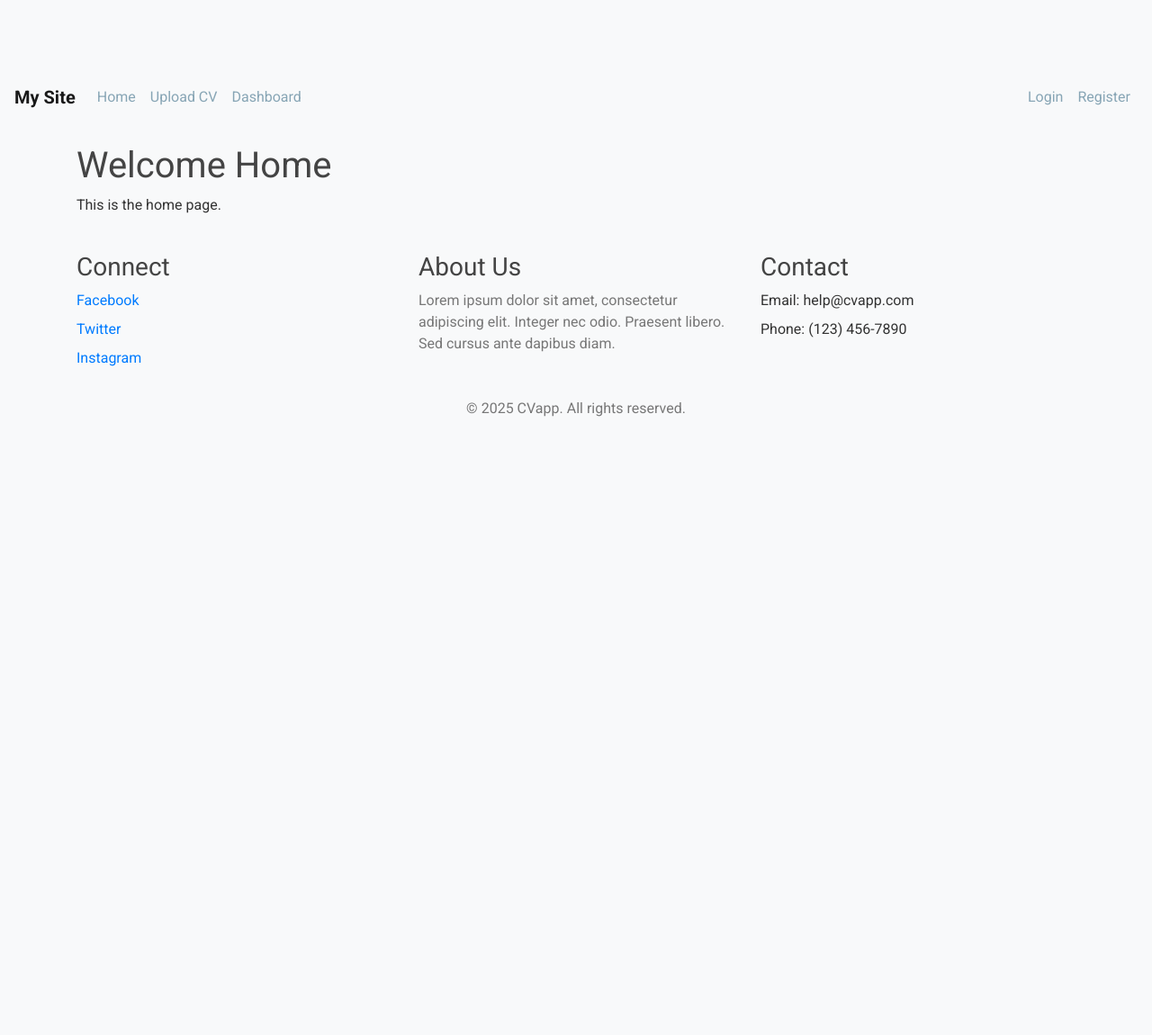
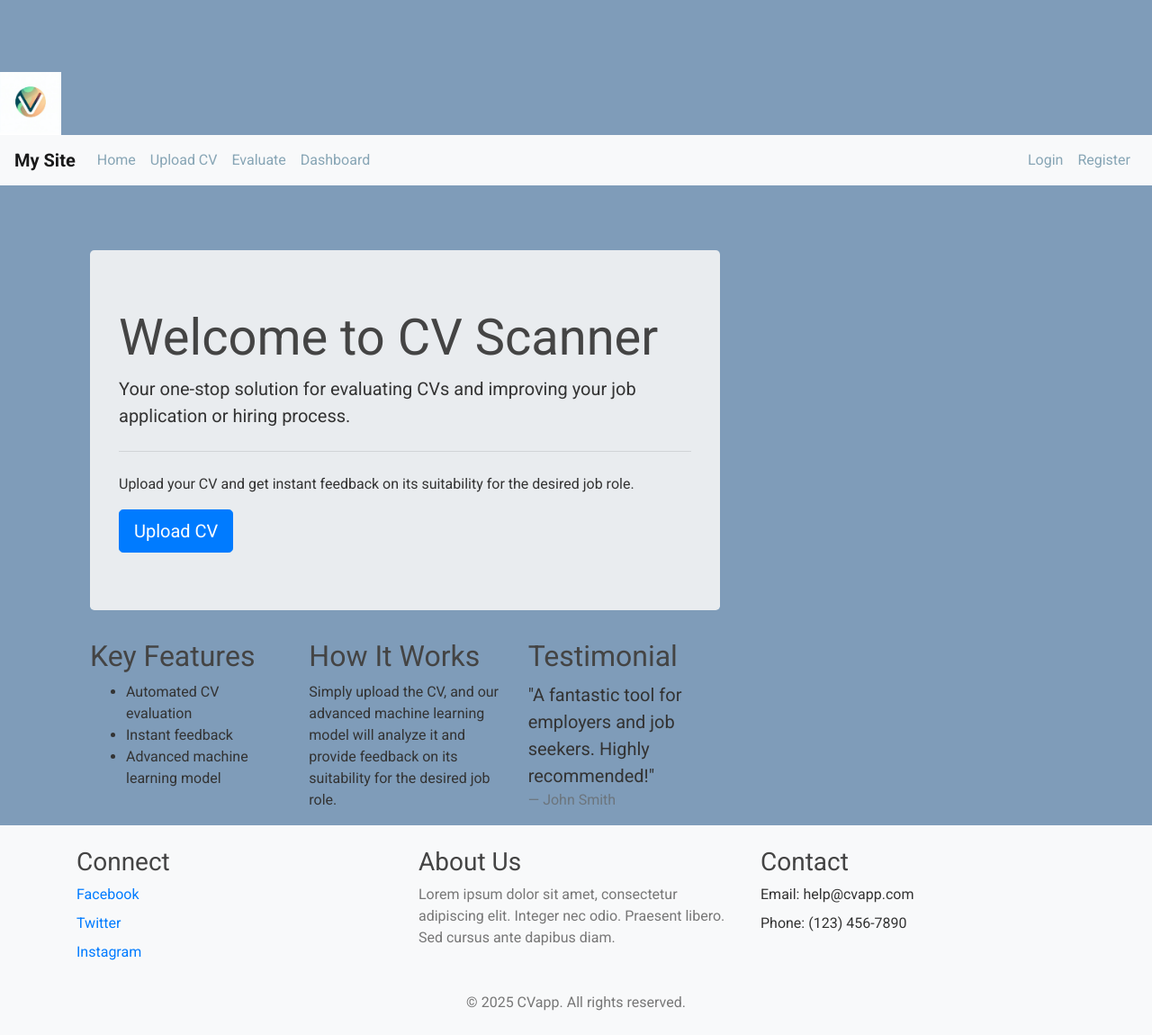
Before and after one commit to tam799/cvscanner, a Django app: page / in a window 1280 px wide. Shown: the whole page at 90% size. Before the commit the page ends 463 px from the top, so only its background shows below. Run offline with Django 5.2, Linux system fonts and the light colour scheme; parts of the project's set-up code (start-up, migrations or seed data) failed here and were passed over; some libraries are stand-ins or nearby versions.

Commit message:
updated homepage content and integrated retrained ml model

```diff
--- a/cvapp/templates/cvapp/base.html
+++ b/cvapp/templates/cvapp/base.html
@@ -21,6 +21,7 @@
 <body>
     <!-- Navigation Bar -->
     <header class="site-header">
+        <img src="{% static 'cvapp\CV app logo 1.png' %}" alt="Logo" style="height: 70px;">
         <nav class="navbar navbar-expand-lg navbar-light bg-light">
             <a class="navbar-brand" href="#">My Site</a>
             <button class="navbar-toggler" type="button" data-toggle="collapse" data-target="#navbarNav" aria-controls="navbarNav" aria-expanded="false" aria-label="Toggle navigation">
@@ -35,8 +36,11 @@
                         <a class="nav-link" href="{% url 'cvapp:upload_cv' %}">Upload CV</a>
                     </li>
                     <li class="nav-item">
+                        <a class="nav-link" href="{% url 'cvapp:evaluate_cv' %}">Evaluate</a>
+                    <li class="nav-item">
                         <a class="nav-link" href="{% url 'cvapp:dashboard' %}">Dashboard</a>
                     </li>
+
                 </ul>
                 <ul class="navbar-nav ml-auto">
                     {% if user.is_authenticated %}
--- a/cvapp/templates/cvapp/home.html
+++ b/cvapp/templates/cvapp/home.html
@@ -4,6 +4,39 @@
 {% block title %}Home{% endblock %}
 
 {% block content %}
-<h1>Welcome Home</h1>
-<p>This is the home page.</p>
+
+<div class="container-fluid mt-5">
+    <div class="jumbotron">
+        <h1 class="display-4">Welcome to CV Scanner</h1>
+        <p class="lead">Your one-stop solution for evaluating CVs and improving your job application or hiring process.</p>
+        <hr class="my-4">
+        <p>Upload your CV and get instant feedback on its suitability for the desired job role.</p>
+        <a class="btn btn-primary btn-lg" href="{% url 'cvapp:upload_cv' %}" role="button">Upload CV</a>
+    </div>
+
+    <div class="row">
+        <div class="col-md-4">
+            <h2>Key Features</h2>
+            <ul>
+                <li>Automated CV evaluation</li>
+                <li>Instant feedback</li>
+                <li>Advanced machine learning model</li>
+            </ul>
+        </div>
+        <div class="col-md-4">
+            <h2>How It Works</h2>
+            <p>Simply upload the CV, and our advanced machine learning model will analyze it and provide feedback on its suitability for the desired job role.</p>
+        </div>
+        <div class="col-md-4">
+            <h2>Testimonial</h2>
+
+            <blockquote class="blockquote">
+                <p class="mb-0">"A fantastic tool for employers and job seekers. Highly recommended!"</p>
+                <footer class="blockquote-footer">John Smith</footer>
+            </blockquote>
+        </div>
+    </div>
+
+
+</div>
 {% endblock %}
--- a/cvapp/views.py
+++ b/cvapp/views.py
@@ -1,24 +1,19 @@
+import joblib
+import os
+import chardet
+import fitz  # PyMuPDF
 from django.shortcuts import render, redirect
-from .models import CV
-from .forms import CVForm
-from django.http import HttpResponseRedirect, JsonResponse
 from django.core.files.storage import FileSystemStorage
-import os
-import joblib
-import re
+from django.http import JsonResponse
 from nltk.corpus import stopwords
 from nltk.stem import PorterStemmer, WordNetLemmatizer
-import nltk
-from sklearn.feature_extraction.text import CountVectorizer
-import chardet
-import fitz  # PyMuPDF
 from .utils import load_model_and_vectorizer
 
 # Load the logistic regression model and vectorizer
 model, vectorizer = load_model_and_vectorizer()
 
 def home(request):
-     return render(request, 'cvapp/home.html')
+    return render(request, 'cvapp/home.html')
 
 def upload_cv(request):
     if request.method == 'POST' and request.FILES['cv']:
@@ -27,32 +22,21 @@
         filename = fs.save(cv_file.name, cv_file)
         uploaded_file_url = fs.url(filename)
 
-        # Extract features from the uploaded CV (this is a placeholder, implement your own feature extraction)
+        # Extract features from the uploaded CV
         features = extract_features_from_cv(os.path.join(fs.location, filename))
 
         # Predict using the loaded model
         prediction = model.predict(features)
 
-        # Convert prediction to native Python type
-        prediction = int(prediction[0])
-
         # Store the prediction in the session
-        request.session['cv_evaluation'] = prediction
+        request.session['cv_evaluation'] = prediction[0]
 
         return redirect('cvapp:dashboard')
     return render(request, 'cvapp/upload_cv.html')
 
 def dashboard(request):
     prediction = request.session.get('cv_evaluation', None)
-    if prediction is not None:
-        if prediction == 0:
-            result_message = "The CV is not suitable for the job."
-        else:
-            result_message = "The CV is suitable for the job."
-    else:
-        result_message = "No evaluation result available."
-    return render(request, 'cvapp/dashboard.html', {'result_message': result_message})
-
+    return render(request, 'cvapp/dashboard.html', {'prediction': prediction})
 
 def extract_features_from_cv(cv_path):
     # Check if the file is a PDF
@@ -94,12 +78,21 @@
     if request.method == 'POST':
         # Extract features from the request
         features = request.POST.get('features')
-        # Convert features to the appropriate format (e.g., list or numpy array)
-        features = [float(x) for x in features.split(',')]
+        # Preprocess the text
+        stop_words = set(stopwords.words('english'))
+        lemmatizer = WordNetLemmatizer()
+        words = features.split(',')
+        words = [lemmatizer.lemmatize(word.lower().strip()) for word in words if word.lower().strip() not in stop_words]
+
+        # Transform the text using the loaded vectorizer
+        features_transformed = vectorizer.transform([' '.join(words)]).toarray()
+
         # Predict using the loaded model
-        prediction = model.predict([features])
-         # Convert prediction to native Python type
-        prediction = int(prediction[0])
+        prediction = model.predict(features_transformed)
+
+        # Store the prediction in the session
+        request.session['cv_evaluation'] = prediction[0]
+
         # Return the prediction as a JSON response
-        return JsonResponse({'prediction': prediction})
+        return JsonResponse({'prediction': prediction[0]})
     return render(request, 'cvapp/evaluate_cv.html')
--- a/static/css/styles.css
+++ b/static/css/styles.css
@@ -1,9 +1,14 @@
 /* General styles */
 body {
-    background-color: #f8f9fa; /* Light background color */
+    background-color: #7f9cb9; /* Light background color */
     color: #333333;
     font-family: 'Roboto', sans-serif;
     margin-top: 5rem;
+}
+.custom-container {
+    max-width: 1200px; /* Adjust the max-width as needed */
+    margin: 0 auto;
+    padding: 0 15px;
 }
 
 h1, h2, h3, h4, h5, h6 {
@@ -15,11 +20,11 @@
 }
 
 .navbar-nav .nav-link {
-    color: #007bff;
+    color: #507194;
 }
 
 .navbar-nav .nav-link:hover {
-    color: #0056b3;
+    color: #507eae;
 }
 
 .content-section {
@@ -31,7 +36,7 @@
 
 /* Footer styles */
 .site-footer {
-    background-color: #f8f9fa;
+    background-color: #929eab;
     padding: 2rem 0;
 }
 
```
Also changed, not shown: cvapp/templates/cvapp/evaluate_cv.html (+4 -4 lines), static/cvapp/CV app logo 1.png (added), 11 other files.
